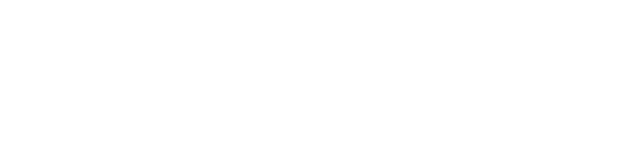
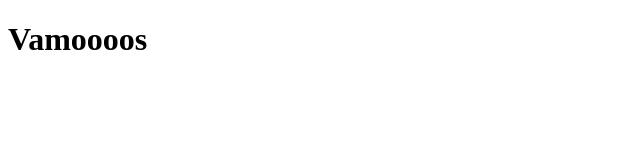
Before and after one commit to LuisJava10/helloWordGit, a plain HTML site: page index.html in a window 1280 px wide. Shown: the whole page, without its empty margins (0-640 px from the left). Drawn offline with Linux system fonts and the light colour scheme.

Commit message:
Se agrego un titulo para el index

```diff
--- a/index.html
+++ b/index.html
@@ -4,9 +4,9 @@
     <meta charset="UTF-8">
     <meta http-equiv="X-UA-Compatible" content="IE=edge">
     <meta name="viewport" content="width=device-width, initial-scale=1.0">
-    <title>Document</title>
+    <title>Demo Git</title>
 </head>
-<body>
-
-</body>
+    <body>
+        <h1>Vamoooos</h1>
+    </body>
 </html>
```
